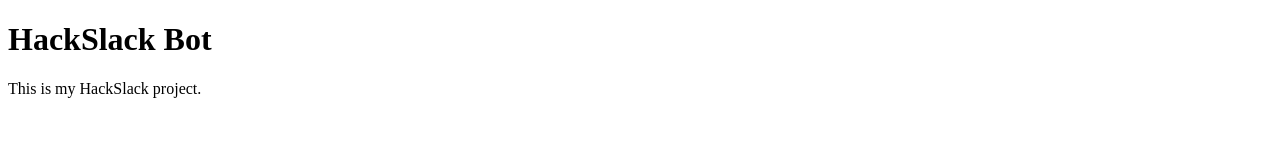
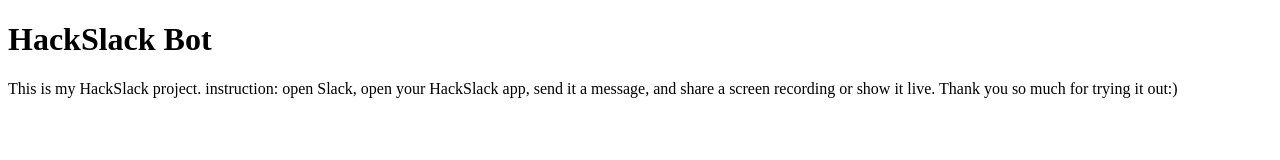
Before and after one commit to ayeshayaya/hackslack, a website: page index.html in a window 1280 px wide. Drawn offline with Linux system fonts and the light colour scheme.

Commit message:
index.html

```diff
--- a/index.html
+++ b/index.html
@@ -5,6 +5,8 @@
 </head>
 <body>
   <h1>HackSlack Bot</h1>
-  <p>This is my HackSlack project.</p>
+  <p>This is my HackSlack project.
+     instruction: open Slack, open your HackSlack app, send it a message, and share a screen recording or show it live.
+  Thank you so much for trying it out:)</p>
 </body>
 </html>
```
